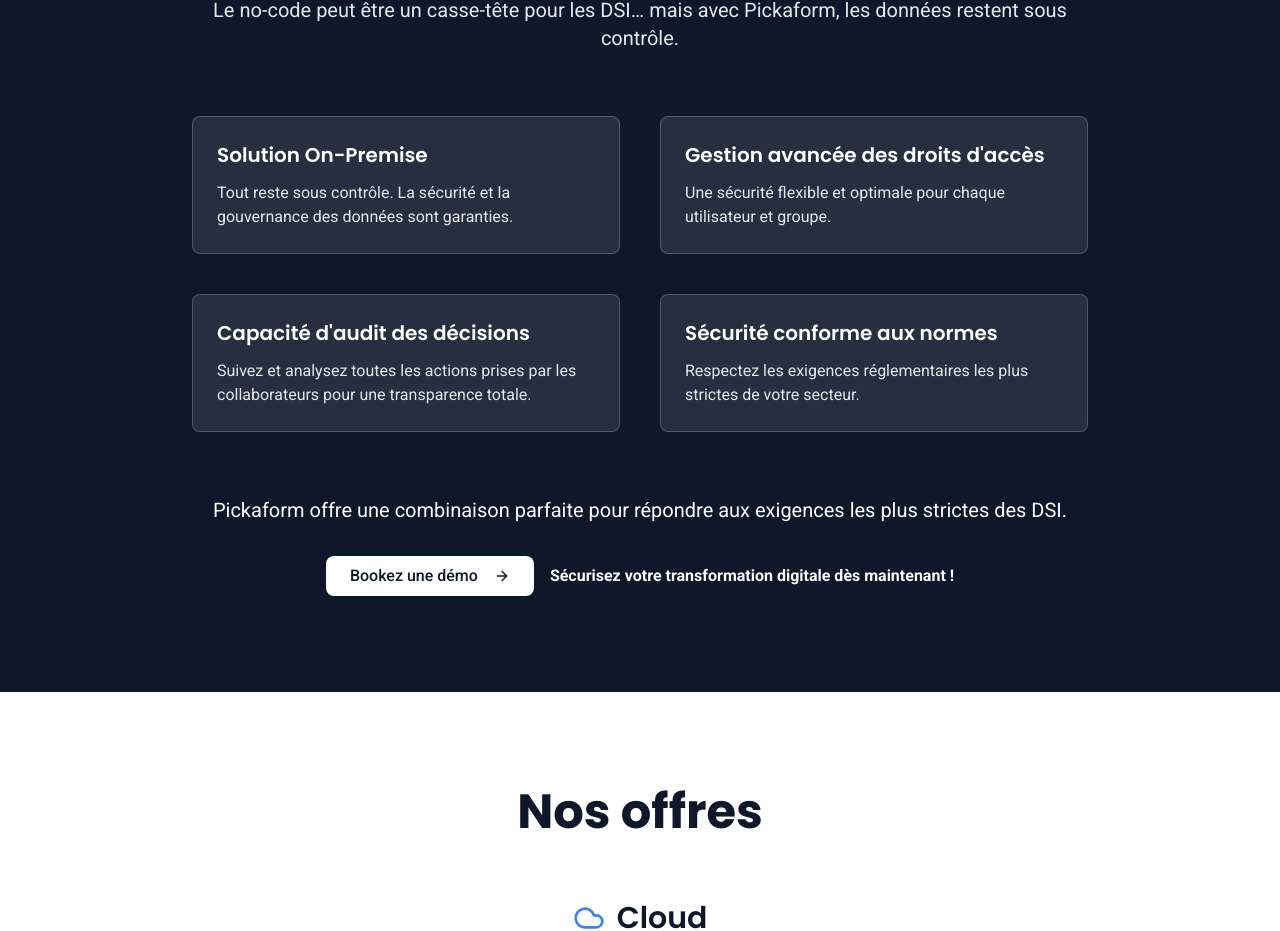
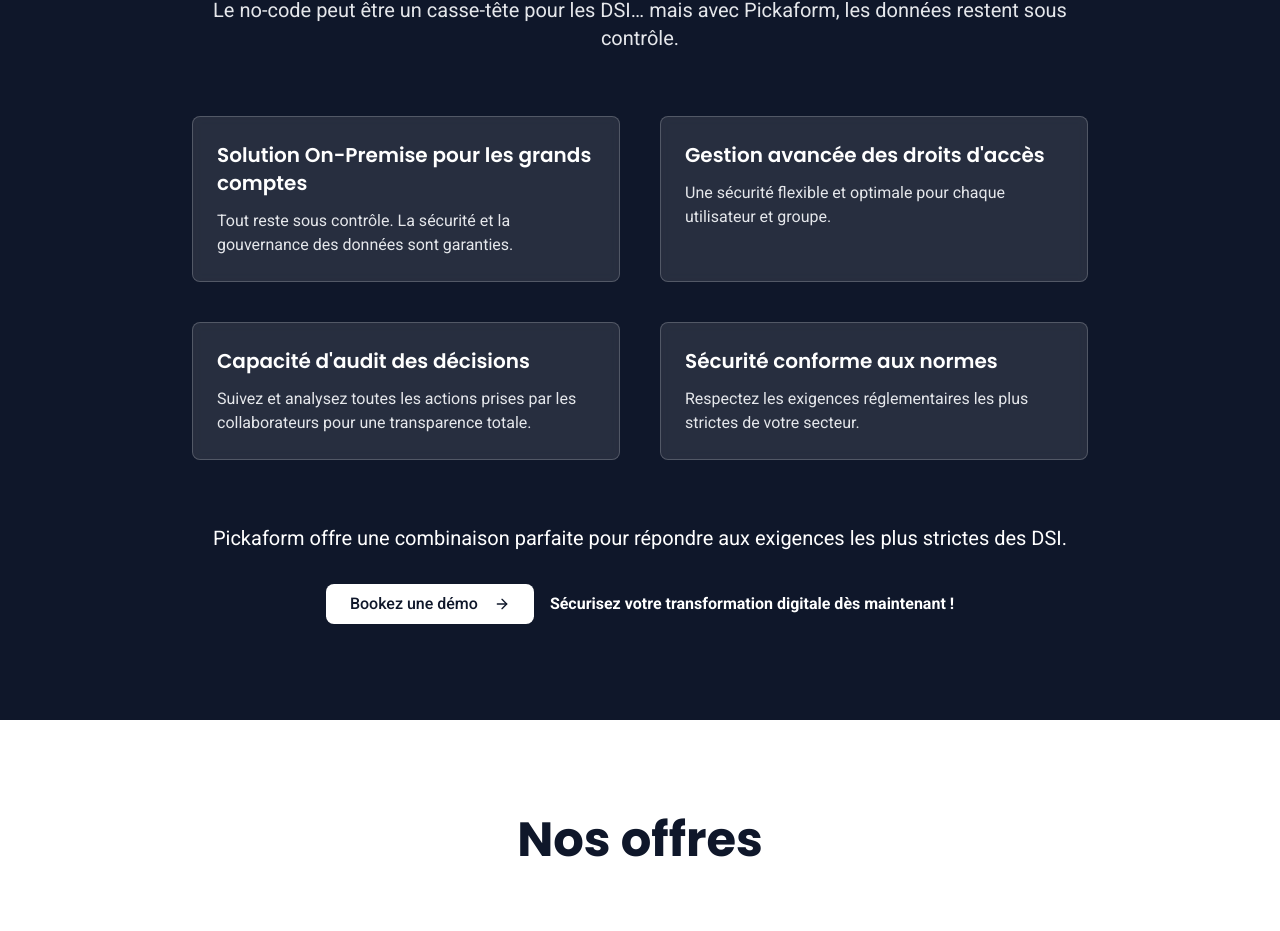
Before and after one commit to PickaForm/airprocess-landing-corporate, a React (Vite) app: page / in a window 1280 px wide. Shown: the part 4718-5649 px from the top of the page. Built offline with nearby package versions, Linux system fonts and the light colour scheme.

Commit message:
Refactor security section content
Update the "Solution On-Premise" title to "Solution On-Premise pour les grands comptes" in the security section.

```diff
--- a/src/components/Security.tsx
+++ b/src/components/Security.tsx
@@ -4,7 +4,7 @@ import DemoButton from './DemoButton';
 
 const securityFeatures = [
   {
-    title: "Solution On-Premise",
+    title: "Solution On-Premise pour les grands comptes",
     description: "Tout reste sous contrôle. La sécurité et la gouvernance des données sont garanties."
   },
   {
```
